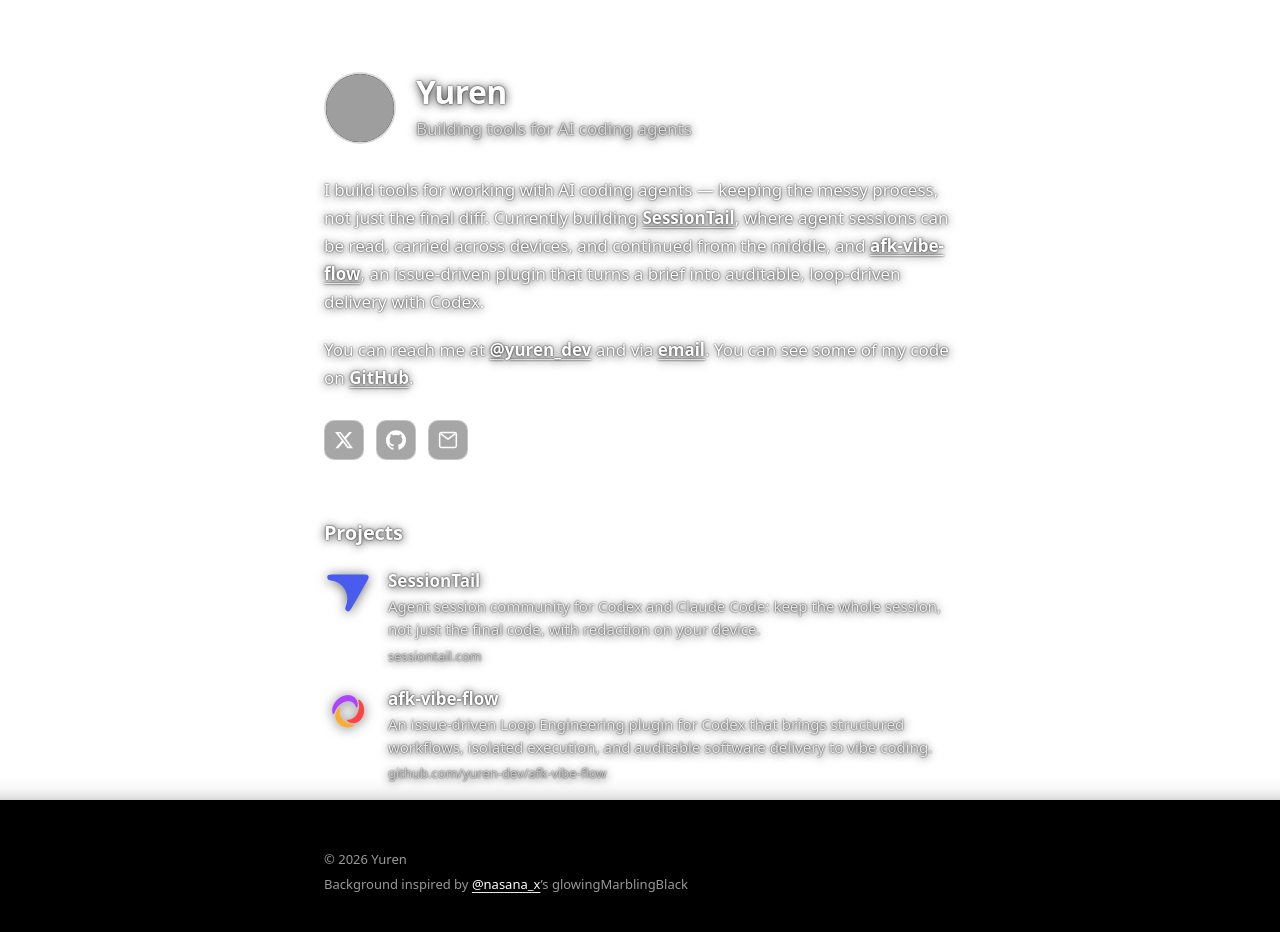
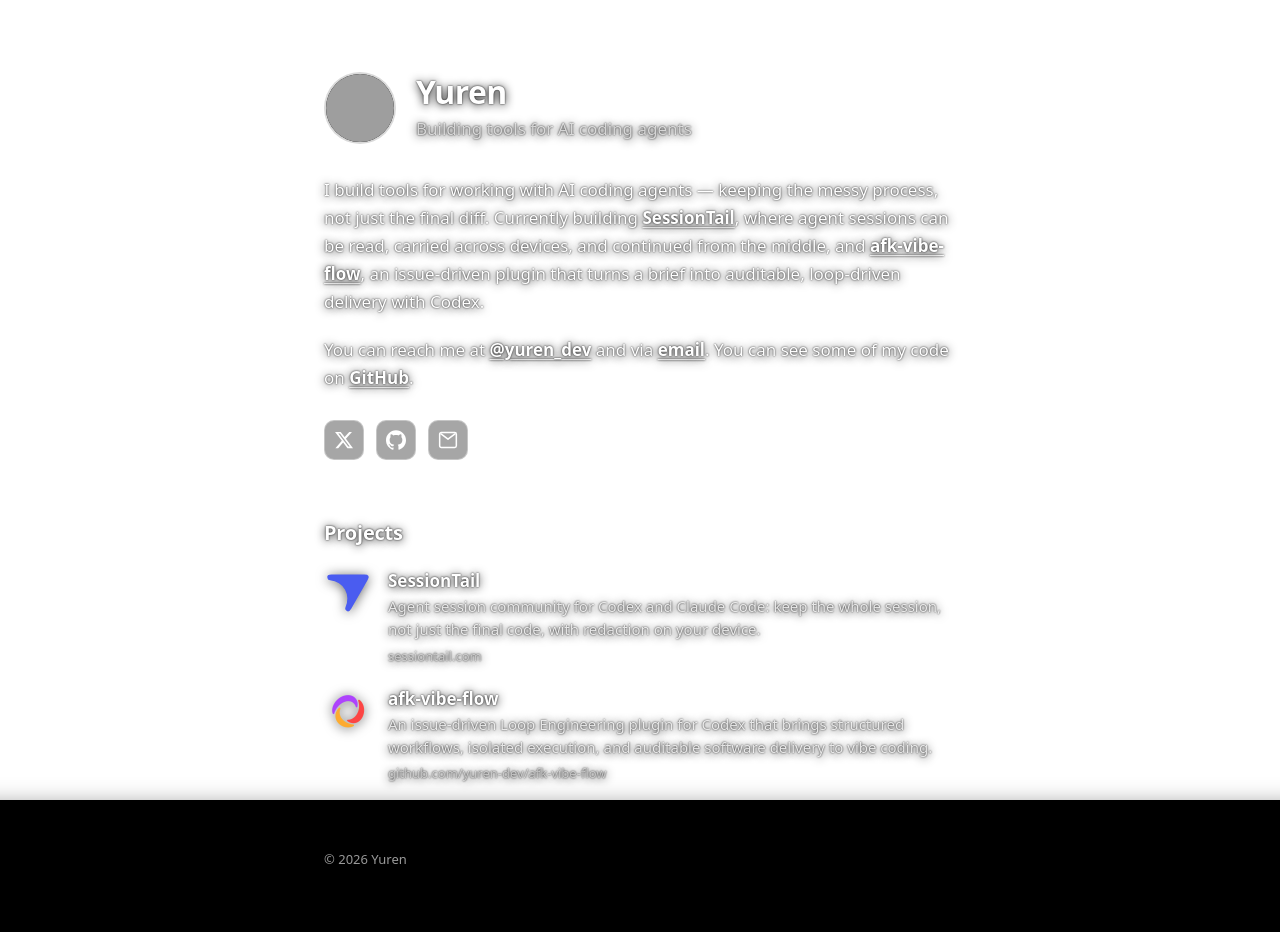
Before and after one commit to yuren-dev/personal-site, a React (Vite) app: page / in a window 1280 px wide. Shown: the top 932 px of the page. Built offline with nearby package versions, Linux system fonts and the light colour scheme; grey boxes are pictures that could not be loaded.

Commit message:
Remove Background inspired footer credit line

```diff
--- a/src/App.tsx
+++ b/src/App.tsx
@@ -136,17 +136,6 @@ export default function App() {
 
         <footer>
           <span>© {new Date().getFullYear()} Yuren</span>
-          <span className="footer-credit">
-            Background inspired by{' '}
-            <a
-              href="https://x.com/nasana_x"
-              target="_blank"
-              rel="noreferrer"
-            >
-              @nasana_x
-            </a>
-            ’s glowingMarblingBlack
-          </span>
         </footer>
         </main>
       </div>
```
